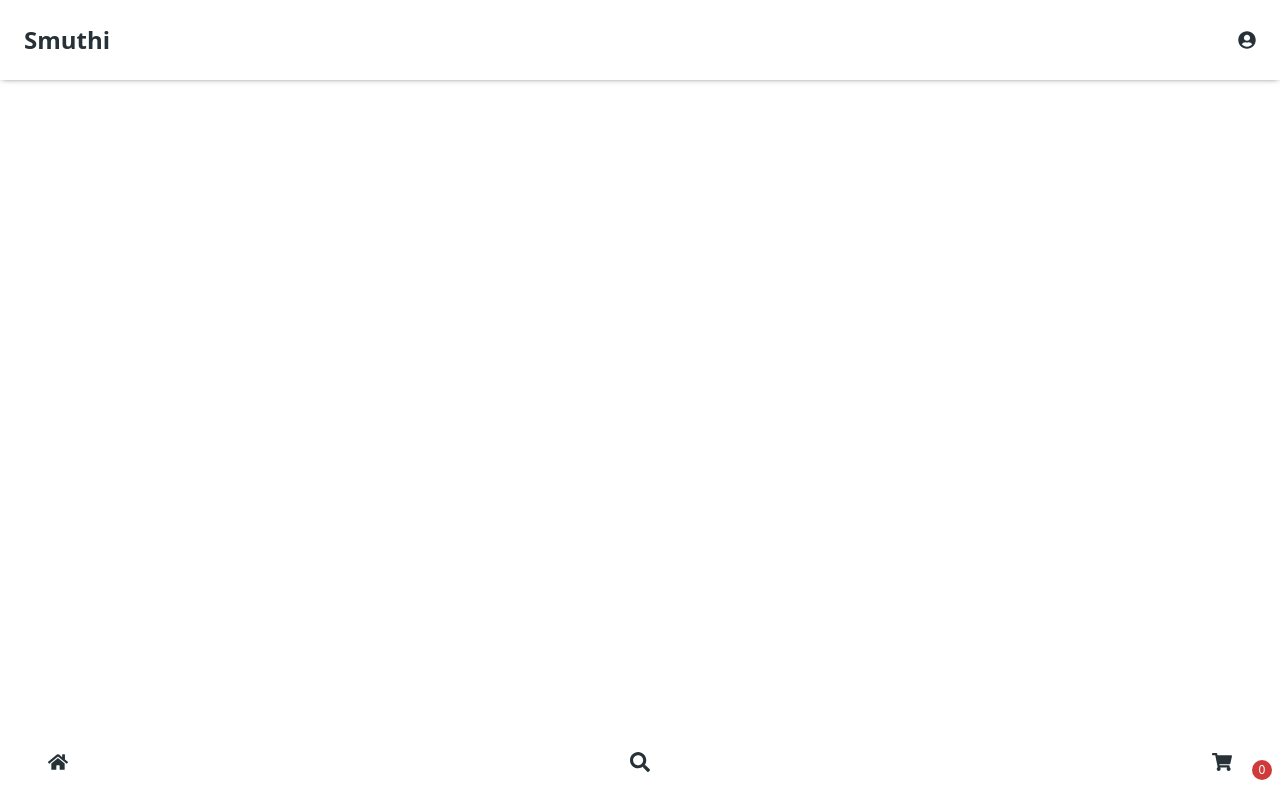
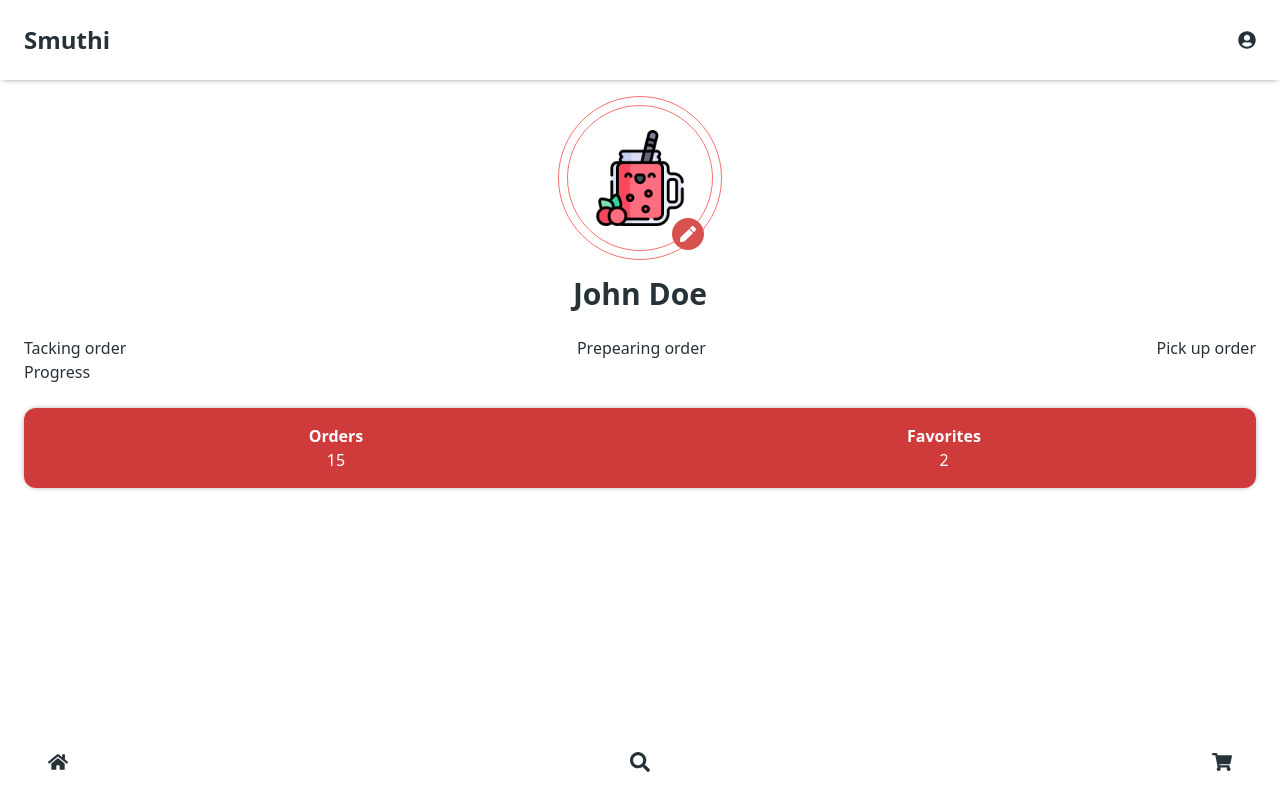
Before and after one commit to LiamHjalmarsson/smothi, a React (Vite) app: page /profile in a window 1280 px wide. Built offline with nearby package versions, Linux system fonts and the light colour scheme.

Commit message:
Profile page

```diff
--- a/src/components/layout/footer/Footer.jsx
+++ b/src/components/layout/footer/Footer.jsx
@@ -17,21 +17,23 @@ const Footer = () => {
         <footer className='fixed p-6 bottom-0 w-full text-black bg-white'>
             <ul className='flex justify-between items-center text-xl py-1 px-6'>
                 <li>
-                    <NavLink to="/" className={({isActive}) => isActive ? "text-primary_500 font-semibold" : "text-black" }>
+                    <NavLink to="/" className={({ isActive }) => isActive ? "text-primary_500 font-semibold" : "text-black"}>
                         <FaHome />
                     </NavLink>
                 </li>
 
                 <li>
-                    <NavLink to="/search" onClick={toggleCartHandler} className={({isActive}) => isActive ? "text-primary_500 font-semibold" : "text-black" }>
+                    <NavLink to="/search" onClick={toggleCartHandler} className={({ isActive }) => isActive ? "text-primary_500 font-semibold" : "text-black"}>
                         <FaSearch />
                     </NavLink>
                 </li>
                 <li>
-                    <NavLink to="/cart" className={({isActive}) => isActive ? "text-primary_500 relative font-semibold" : "text-black relative"}>
-                        <span className='absolute top-2 text-xs -right-10 bg-primary_500 text-white flex justify-center items-center w-5 h-5 text-center rounded-full'>
-                            {cartQuantity}
-                        </span>
+                    <NavLink to="/cart" className={({ isActive }) => isActive ? "text-primary_500 relative font-semibold" : "text-black relative"}>
+                        {cartQuantity >= 1 && (
+                            <span className='absolute top-2 text-xs -right-10 bg-primary_500 text-white flex justify-center items-center w-5 h-5 text-center rounded-full'>
+                                {cartQuantity}
+                            </span>
+                        )}
                         <FaShoppingCart />
                     </NavLink>
                 </li>
--- a/src/pages/Profile/Profile.jsx
+++ b/src/pages/Profile/Profile.jsx
@@ -1,9 +1,58 @@
 import React from 'react';
+import logo from "/logo.png";
+import { FaPen } from "react-icons/fa";
 
 const Profile = () => {
     return (
-        <div>
+        <div className='px-6'>
+            <div className='border border-red-400 rounded-full p-2 flex justify-center items-center w-fit mx-auto'>
+                <div className='border border-red-400 rounded-full p-2 relative'>
+                    <img src={logo} alt="" className='object-cover p-4 w-32 h-32' />
+                    <div className=' absolute bottom-0 right-2 text-white bg-primary_400 p-2 rounded-full'>
+                        <FaPen size={16}/>
+                    </div>
+                </div>
+            </div>
 
+            <h2 className='text-center font-semibold text-3xl mt-4'>
+                John Doe
+            </h2>
+
+            <div className='mt-6 '>
+                <div className='flex justify-between items-center text-center'>
+                    <div>
+                        Tacking order
+                    </div>
+                    <div>
+                        Prepearing order
+                    </div>
+                    <div>
+                        Pick up order
+                    </div>
+                </div>
+                <div>
+                    Progress
+                </div>
+            </div>
+
+            <div className='mx-auto mt-6 p-4 bg-primary_500 text-white rounded-xl flex gap-4 justify-between items-center shadow-sm_middle shadow-gray'>
+                <div className='text-center flex-1'>
+                    <p className='font-semibold'>
+                        Orders
+                    </p>
+                    <span>
+                        15
+                    </span>
+                </div>
+                <div className='text-center flex-1'>
+                    <p className='font-semibold'>
+                        Favorites
+                    </p>
+                    <span>
+                        2
+                    </span>
+                </div>
+            </div>
         </div>
     );
 }
```
